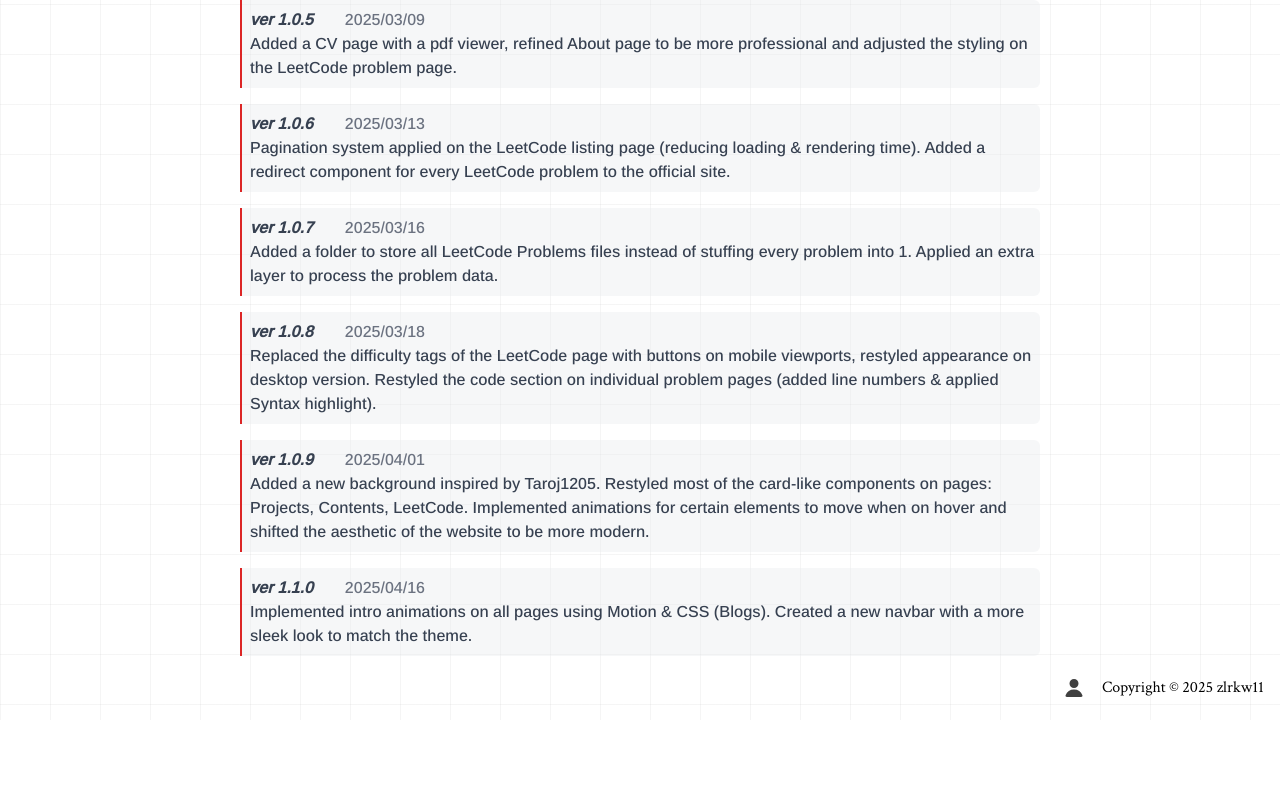
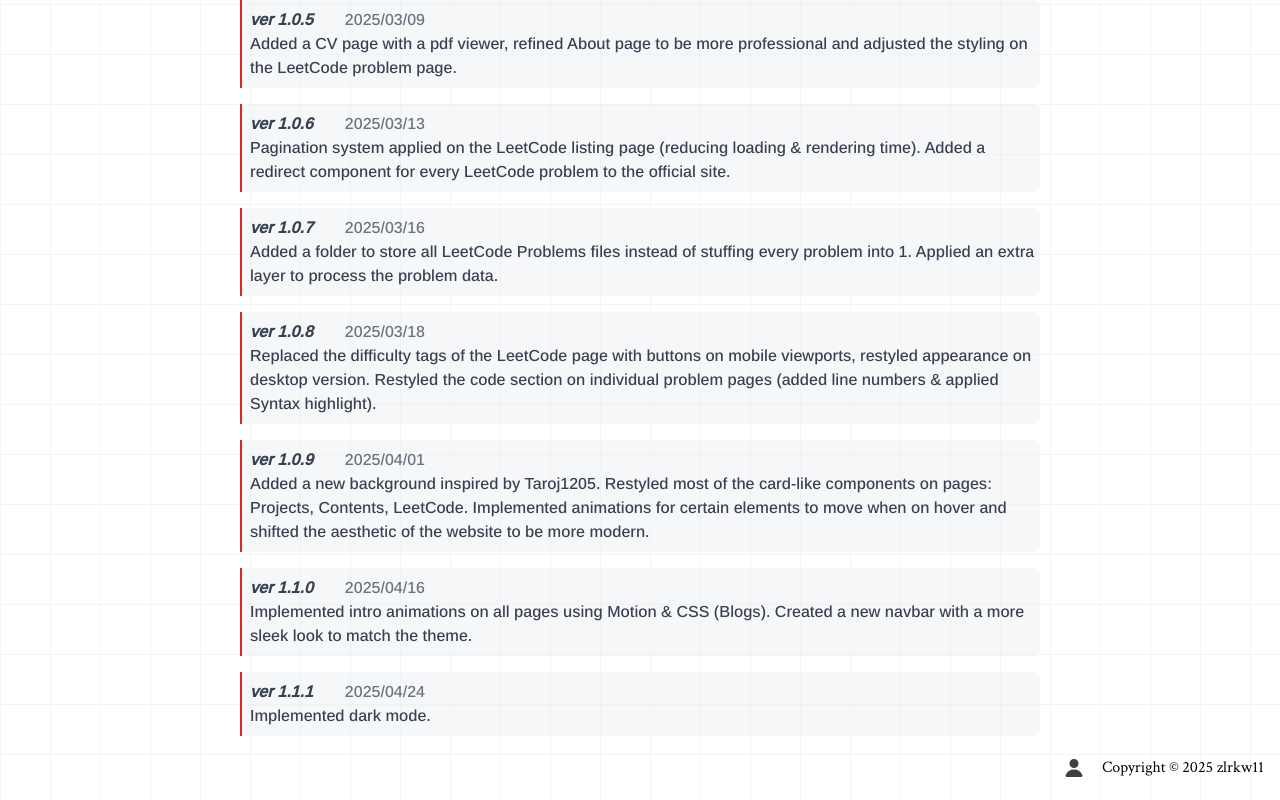
Before and after one commit to zlrkw11/zl-v2, a Next.js app: page /contents/patchnotes in a window 1280 px wide. Shown: the part 796-1596 px from the top of the page. Before the commit the page ends 1516 px from the top, so only its background shows below. Built offline with nearby package versions, Linux system fonts and the light colour scheme.

Commit message:
patch 1.1.1

```diff
--- a/app/contents/patchnotes/page.tsx
+++ b/app/contents/patchnotes/page.tsx
@@ -115,7 +115,8 @@ const PatchNotes = () => {
           date="2025/04/16"
           des="Implemented intro animations on all pages using Motion & CSS (Blogs). Created a new navbar with a more sleek look to match the
           theme."
-        />
+        />{" "}
+        <Note ver="1.1.1" date="2025/04/24" des="Implemented dark mode." />
       </ul>
     </div>
   );
```
